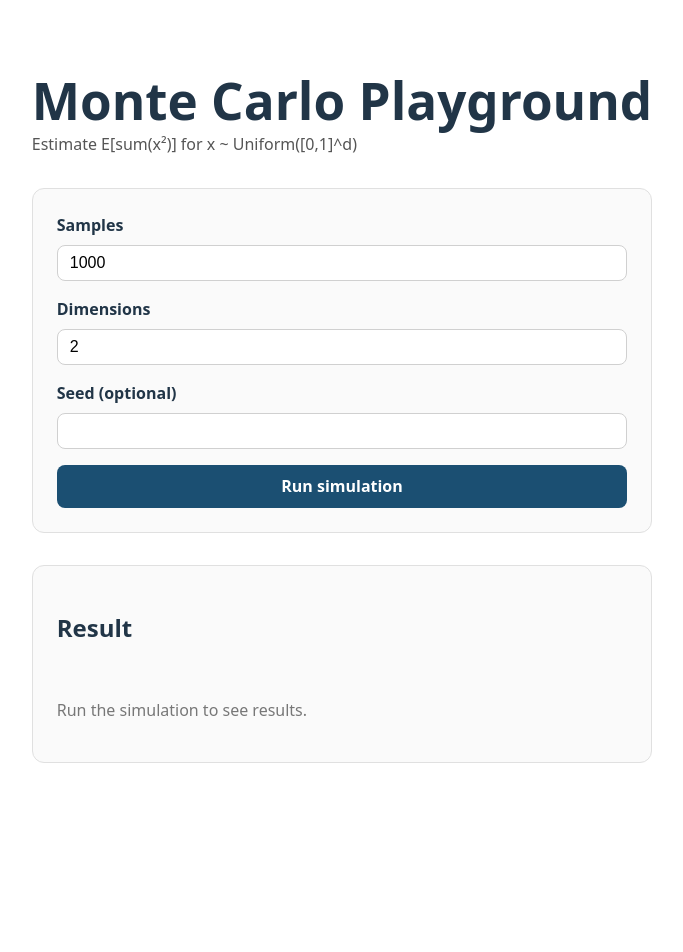
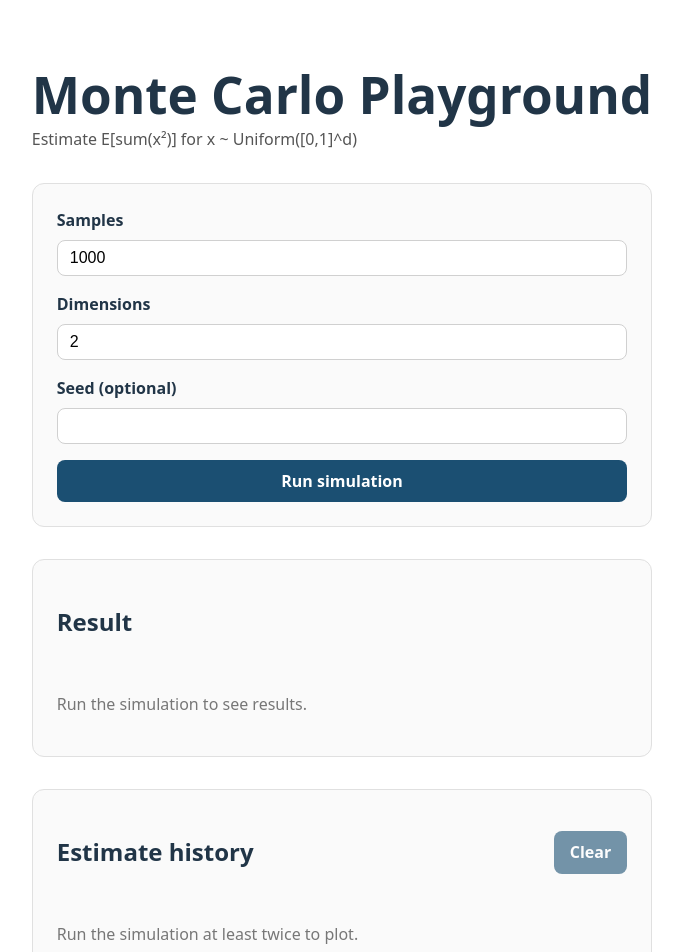
Before and after one commit to fjyeo/monte_carlo_simulator, a React (Vite) app: page / in a window 1280 px wide. Shown: the top 952 px of the page, without its empty margins (298-981 px from the left). Before the commit the page ends 800 px from the top, so only its background shows below. Built offline with nearby package versions, Linux system fonts and the light colour scheme.

Commit message:
Add estimate history plot

```diff
--- a/src/App.css
+++ b/src/App.css
@@ -25,6 +25,13 @@ header p {
   border: 1px solid #e0e0e0;
   border-radius: 12px;
   background: #fafafa;
+}
+
+.panel-header {
+  display: flex;
+  justify-content: space-between;
+  align-items: center;
+  gap: 1rem;
 }
 
 label {
@@ -78,3 +85,32 @@ dt {
 .error {
   color: #b00020;
 }
+
+.plot {
+  display: grid;
+  gap: 0.75rem;
+}
+
+.plot svg {
+  width: 100%;
+  height: auto;
+}
+
+.plot rect {
+  fill: #f0f4f8;
+  stroke: #d3dde6;
+}
+
+.plot polyline {
+  fill: none;
+  stroke: #1b4f72;
+  stroke-width: 3;
+}
+
+.plot-meta {
+  display: flex;
+  flex-wrap: wrap;
+  gap: 1rem;
+  color: #555;
+  font-size: 0.9rem;
+}
--- a/src/App.tsx
+++ b/src/App.tsx
@@ -12,6 +12,7 @@ function App() {
   const [dimensions, setDimensions] = useState(2)
   const [seed, setSeed] = useState<number | ''>('')
   const [result, setResult] = useState<MonteCarloResponse | null>(null)
+  const [history, setHistory] = useState<number[]>([])
   const [error, setError] = useState<string | null>(null)
   const [isLoading, setIsLoading] = useState(false)
 
@@ -37,6 +38,7 @@ function App() {
 
       const data = (await response.json()) as MonteCarloResponse
       setResult(data)
+      setHistory((prev) => [...prev, data.estimate])
     } catch (caught) {
       const message =
         caught instanceof Error ? caught.message : 'Unexpected error'
@@ -112,6 +114,65 @@ function App() {
           <p className="muted">Run the simulation to see results.</p>
         )}
       </section>
+
+      <section className="panel">
+        <div className="panel-header">
+          <h2>Estimate history</h2>
+          <button
+            type="button"
+            onClick={() => setHistory([])}
+            disabled={history.length === 0}
+          >
+            Clear
+          </button>
+        </div>
+        {history.length < 2 ? (
+          <p className="muted">Run the simulation at least twice to plot.</p>
+        ) : (
+          <EstimatePlot values={history} />
+        )}
+      </section>
+    </div>
+  )
+}
+
+type EstimatePlotProps = {
+  values: number[]
+}
+
+function EstimatePlot({ values }: EstimatePlotProps) {
+  const width = 420
+  const height = 160
+  const padding = 16
+  const minValue = Math.min(...values)
+  const maxValue = Math.max(...values)
+  const range = maxValue - minValue || 1
+
+  const points = values
+    .map((value, index) => {
+      const x =
+        padding + (index / (values.length - 1)) * (width - padding * 2)
+      const y =
+        padding + ((maxValue - value) / range) * (height - padding * 2)
+      return `${x},${y}`
+    })
+    .join(' ')
+
+  return (
+    <div className="plot">
+      <svg
+        viewBox={`0 0 ${width} ${height}`}
+        role="img"
+        aria-label="Estimate history plot"
+      >
+        <rect x="0" y="0" width={width} height={height} rx="12" />
+        <polyline points={points} />
+      </svg>
+      <div className="plot-meta">
+        <span>Min: {minValue.toFixed(4)}</span>
+        <span>Max: {maxValue.toFixed(4)}</span>
+        <span>Runs: {values.length}</span>
+      </div>
     </div>
   )
 }
```
